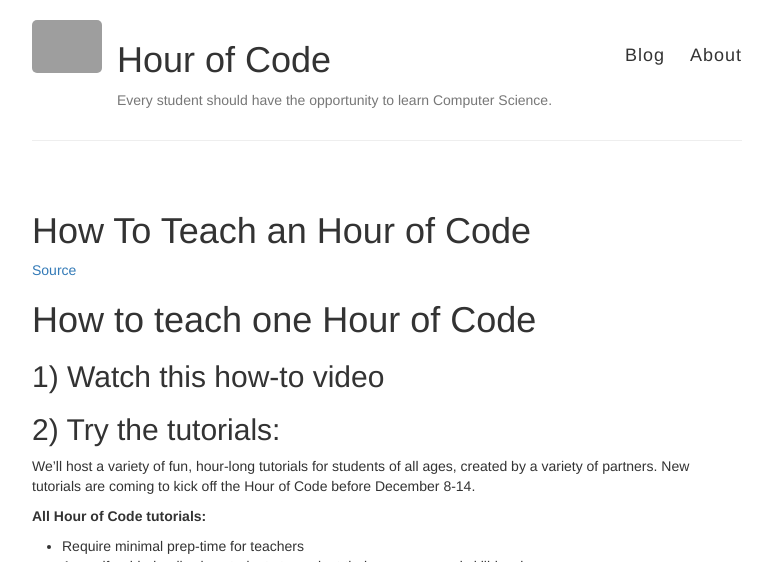
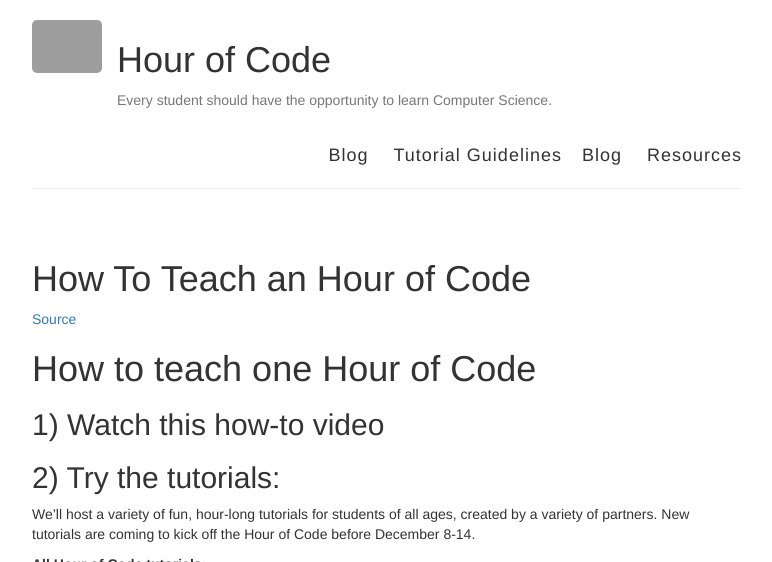
Before and after one commit to roachhd/kids-code-hour, a Jekyll site: the page built from index.md, in a window 1280 px wide and 900 px high, cut to the strip 0-562 px from the top of the window. Shown: the whole strip, without its empty margins (253-1025 px from the left). Built offline with Jekyll 4.4.1, drawn with Linux system fonts in a browser that asks for light colours; emoji names are drawn with the system emoji font; some web fonts are replaced; a style sheet for code colours, icons or effects is not loaded; grey boxes are pictures that could not be loaded.

Commit message:
Update default.html

```diff
--- a/_layouts/default.html
+++ b/_layouts/default.html
@@ -42,7 +42,9 @@
 
           <nav>
             <a href="{{ site.baseurl }}/">Blog</a>
-            <a href="{{ site.baseurl }}/about">About</a>
+            <a href="{{ site.baseurl }}/tutorial-guidelines">Tutorial Guidelines</a><a href="{{ site.baseurl }}/">Blog</a>
+            <a href="{{ site.baseurl }}/resources">Resources</a>
+
           </nav>
         </header>
       </div>
```
